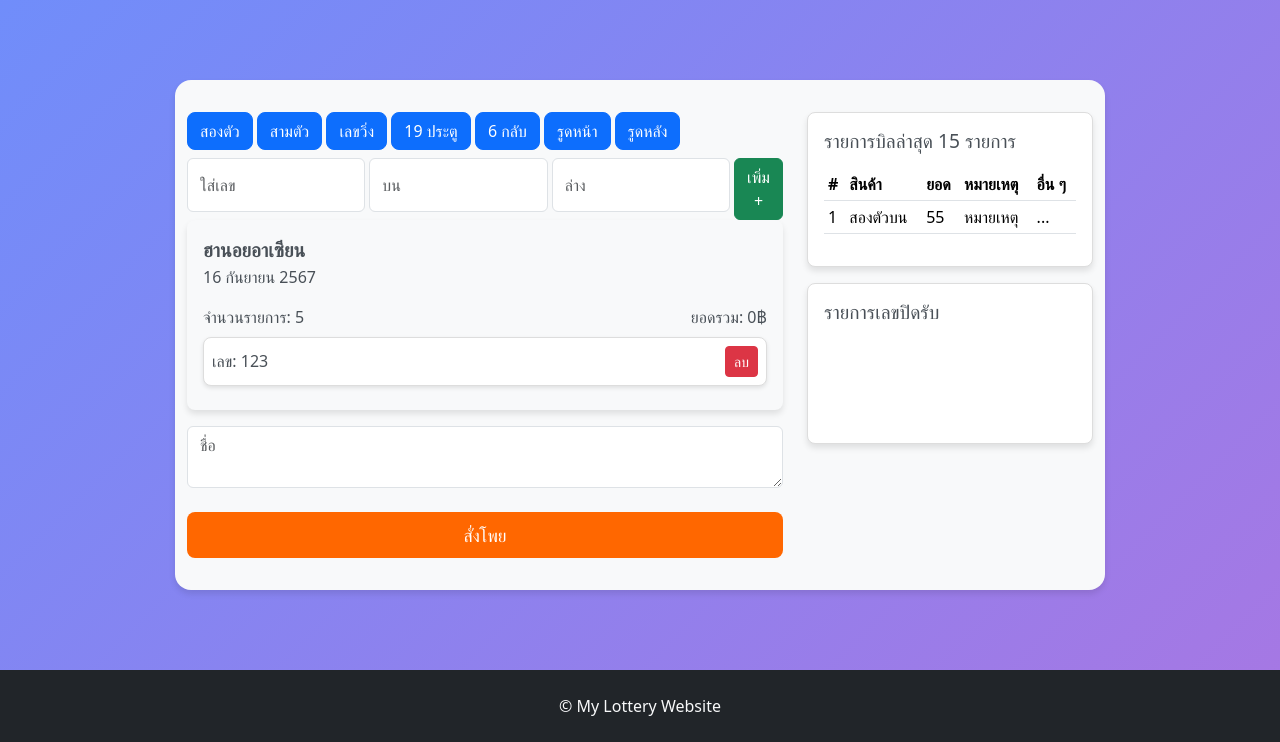
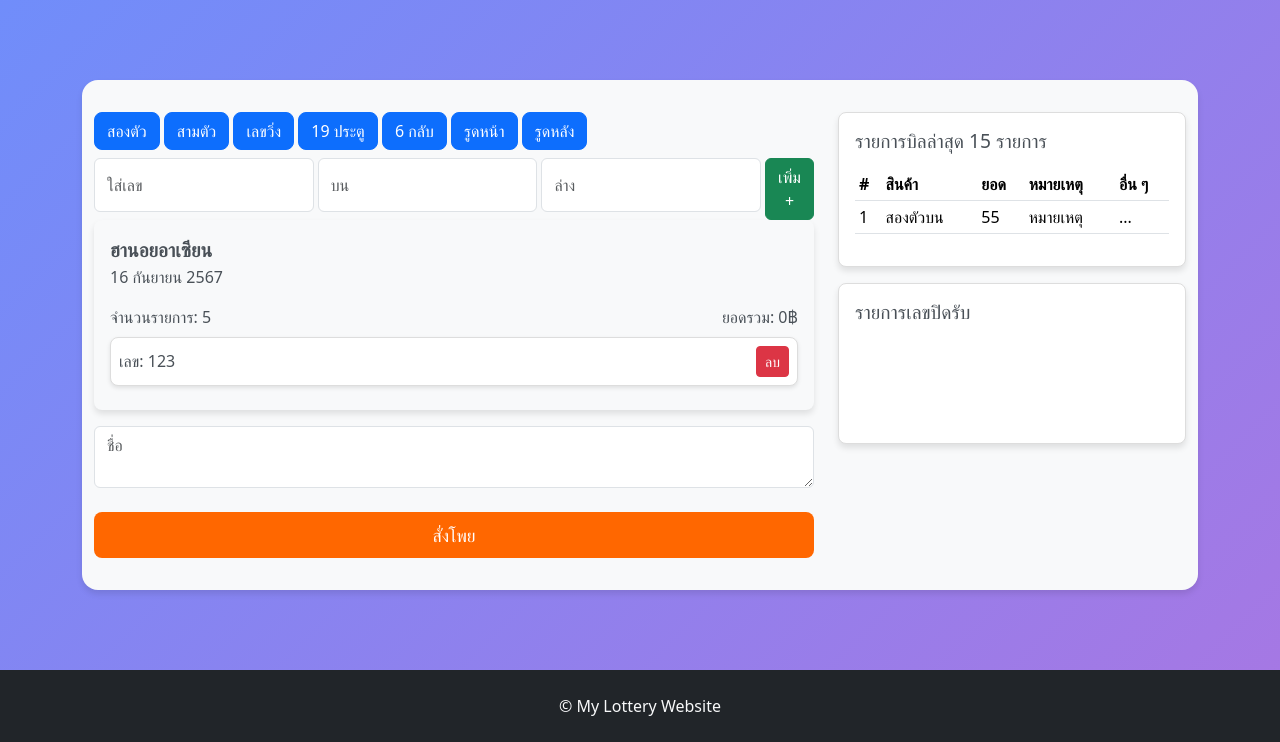
Before and after one commit to arrkpong/test-1234, a Django app: page /bet-detail/1/ in a window 1280 px wide. Shown: the part 76-818 px from the top of the page. Run offline with Django 5.2, Linux system fonts and the light colour scheme; data comes from the database, SQL or seed files in the repository; some libraries are stand-ins or nearby versions.

Commit message:
breakpoin

```diff
--- a/lottery/templates/bet_detail.html
+++ b/lottery/templates/bet_detail.html
@@ -146,13 +146,13 @@
 
 {% block content %}
 <div class="container-fluid">
-    <div class="row justify-content-center">
+    <div class="row justify-content-center ">
         <!-- Main Content Area -->
-        <div class="col-md-10 content-area">
+        <div class="col-md-12 content-area">
             <div class="row">
                 <!-- Bet Options -->
-                <div class="col-md-8">
-                    <div class="bet-buttons" >
+                <div class="col-md-12 col-lg-12 col-xl-8">
+                    <div class="bet-buttons " >
                         <div role="group" >
                             <button class="btn btn-primary" onclick="toggleButton(this)">สองตัว</button>
                             <button class="btn btn-primary" onclick="toggleButton(this)">สามตัว</button>
@@ -204,7 +204,7 @@
                 </div>
 
                 <!-- History and Closed Numbers -->
-                <div class="col-md-4">
+                <div class="col-md-12 col-lg-12 col-xl-4">
                     <!-- Bet History -->
                     <div class="bet-history mb-3">
                         <h5>รายการบิลล่าสุด 15 รายการ</h5>
```
